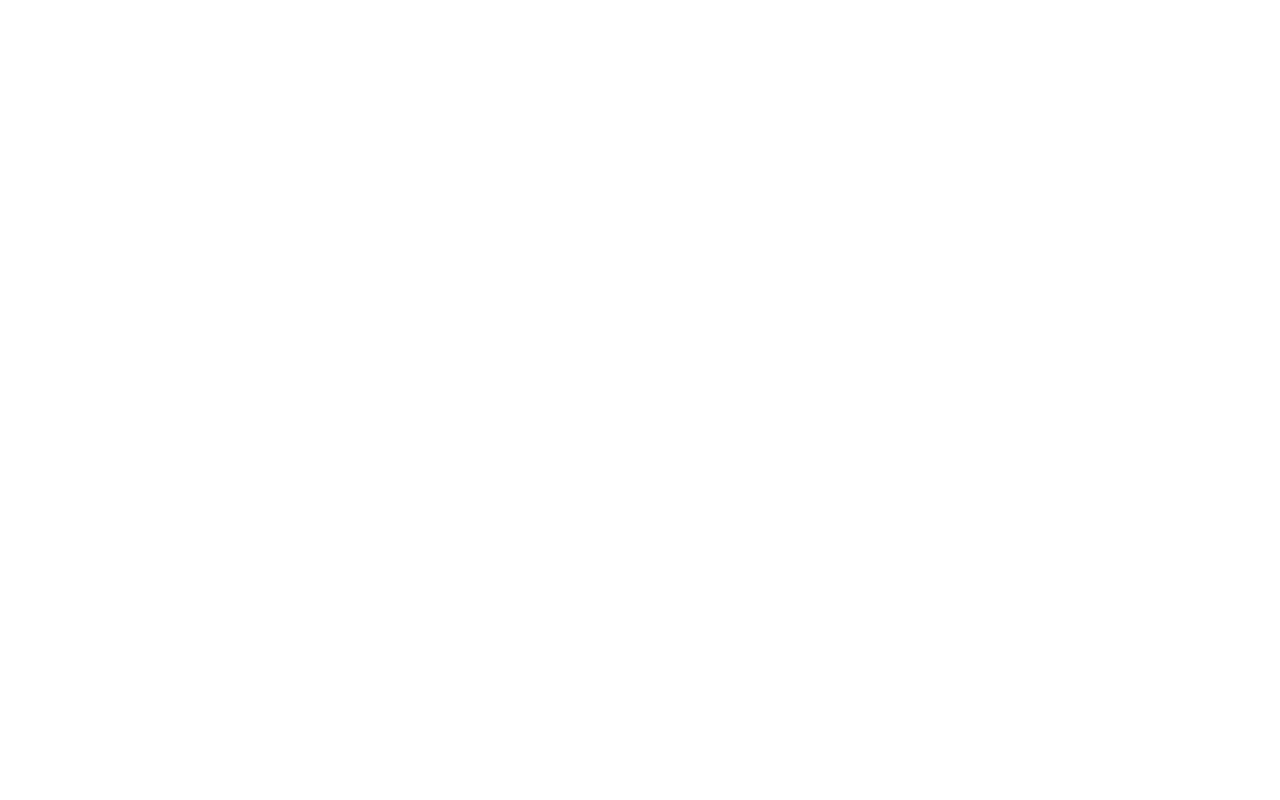
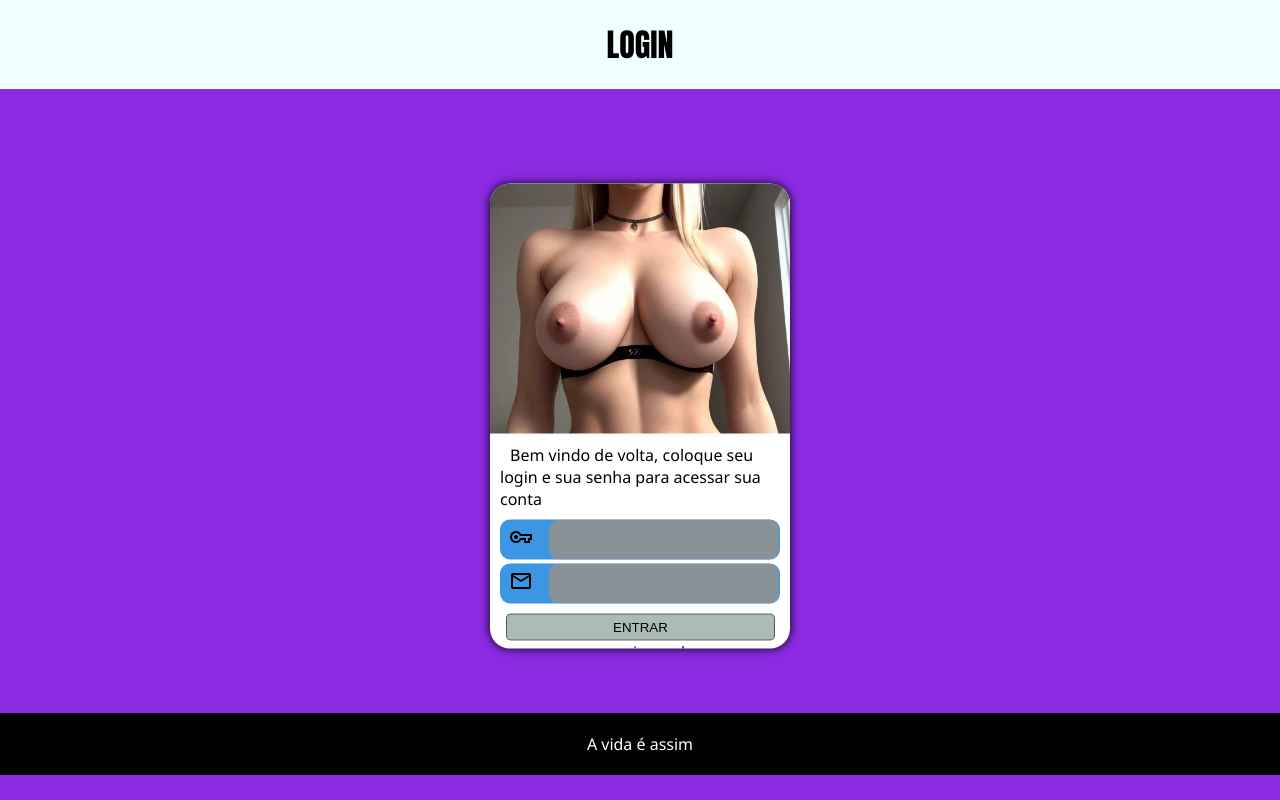
Before and after one commit to eliudebsantos/login, a plain HTML site: page index.html in a window 1280 px wide. Drawn offline with nearby package versions, Linux system fonts and the light colour scheme.

Commit message:
primeira faze

```diff
--- /dev/null
+++ b/estilo/style.css
@@ -0,0 +1,117 @@
+@charset "UTF-8";
+
+*{
+    margin: 0px;
+    padding: 0px;
+    box-sizing: border-box;
+}
+
+body{
+    position: relative;
+
+    height: 100vh;
+    width: 100vw;
+    font-family: 'Segoe UI', Tahoma, Geneva, Verdana, sans-serif;
+    background-color: blueviolet;
+}
+
+header{
+    padding: 20px;
+    text-align: center;
+    font-family: Impact, Haettenschweiler, 'Arial Narrow Bold', sans-serif;
+    background-color: azure;
+}
+
+main{
+    background-color: white;
+    width: 300px;
+    height: 465px;
+    position: absolute;
+    left: 50%;
+    top: 52%;
+    transform: translate(-50%, -50%);
+    border-radius: 20px;
+    overflow: hidden;
+    box-shadow: 0px 0px 10px black;
+}
+
+footer{
+    background-color: black;
+    color: white;
+    text-align: center;
+    padding: 20px;
+    float: bottom;
+    position: relative;
+    top: 78%;
+}
+
+label{
+    display: none;
+}
+
+div#imagem{
+    display: block;
+    background-image: url(../imagens/peito.jpg);
+    background-repeat: no-repeat;
+    height: 250px;
+    background-size: cover;
+}
+
+div#formulario{
+    padding: 10px;
+}
+
+div#formulario > p{
+    text-justify: auto;
+    text-indent: 10px;
+    margin-bottom: 10px;
+}
+
+span{
+    height: 80%;
+    width: 42px;
+    text-align: center;
+    transform: translateY(4px);
+}
+
+div.campo{
+    display: block;
+    background-color: rgb(60, 150, 228);
+    width: 100%;
+    height: 40px;
+    font-size: 1em;
+    border-radius: 10px;
+    border: none;
+    margin: 4px 0px;
+    overflow: auto;
+}
+
+div.campo > input{
+    background-color: rgb(137, 147, 151);
+    font-size: 1.0em;
+    width: 82.25%;
+    height: 100%;
+    border-radius: 10px;
+    padding: 4px;
+    border: none;
+    transform: translateX(3px);
+
+}
+
+input[type=submit]{
+    padding: 5px;
+    display: block;
+    margin-bottom:0px;
+    margin-top: 10px;
+    width: 96%;
+    transform: translateX(6px);
+    border-radius: 5px;
+    border: 1px solid rgba(0, 0, 0, 0.521);
+    background-color: rgb(171, 187, 182);
+
+}
+
+a{
+    display: block;
+    text-align: center;
+}
--- a/index.html
+++ b/index.html
@@ -3,9 +3,49 @@
 <head>
     <meta charset="UTF-8">
     <meta name="viewport" content="width=device-width, initial-scale=1.0">
+    <link rel="stylesheet" href="estilo/style.css">
+
+    <link rel="stylesheet" href="https://fonts.googleapis.com/css2?family=Material+Symbols+Outlined:opsz,wght,FILL,GRAD@20..48,100..700,0..1,-50..200" />
     <title>Tela de Login</title>
 </head>
 <body>
+    <header>
+        <h1>LOGIN</h1>
+    </header>
 
+    <main>
+        <div id="imagem">
+
+        </div>
+
+        <div id="formulario">
+            <p>Bem vindo de volta, coloque seu login e sua senha para acessar sua conta</p>
+            <form action="form.php" method="post">
+                <div class="campo">
+                    <span class="material-symbols-outlined">
+                        vpn_key
+                    </span>
+                    <label for="ilogin">Login</label>
+                    <input type="email" name="login" id="ilogin">
+                </div>
+
+                <div class="campo">
+                    <span class="material-symbols-outlined">email</span>
+                    <label for="isenha">Senha</label>
+                    <input type="password" name="senha" id="isenha">
+                </div>
+
+                <input type="submit" value="ENTRAR">
+
+                <a href="https://eliudebsantos.github.io/telalogin/##">esqueci a senha</a>
+
+
+            </form>
+        </div>
+    </main>
+
+    <footer>
+        <p>A vida é assim</p>
+    </footer>
 </body>
 </html>
```
